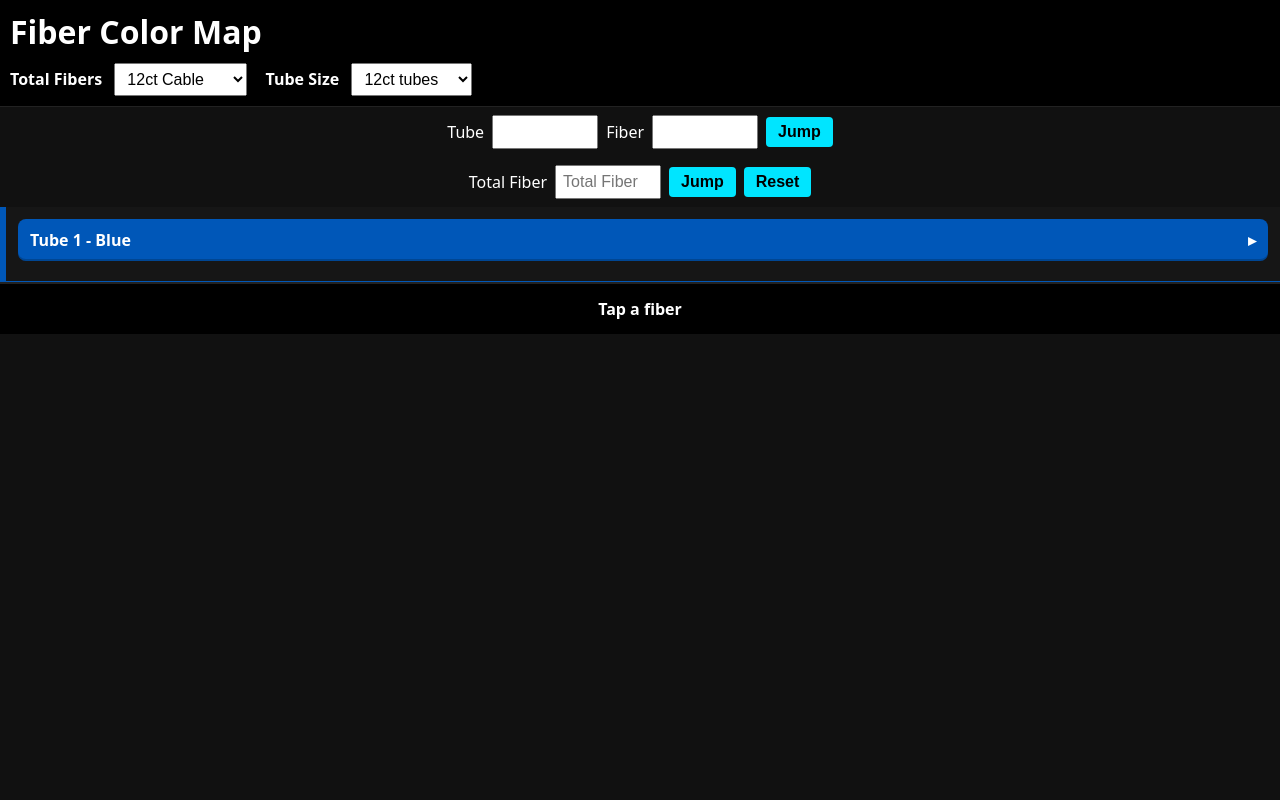
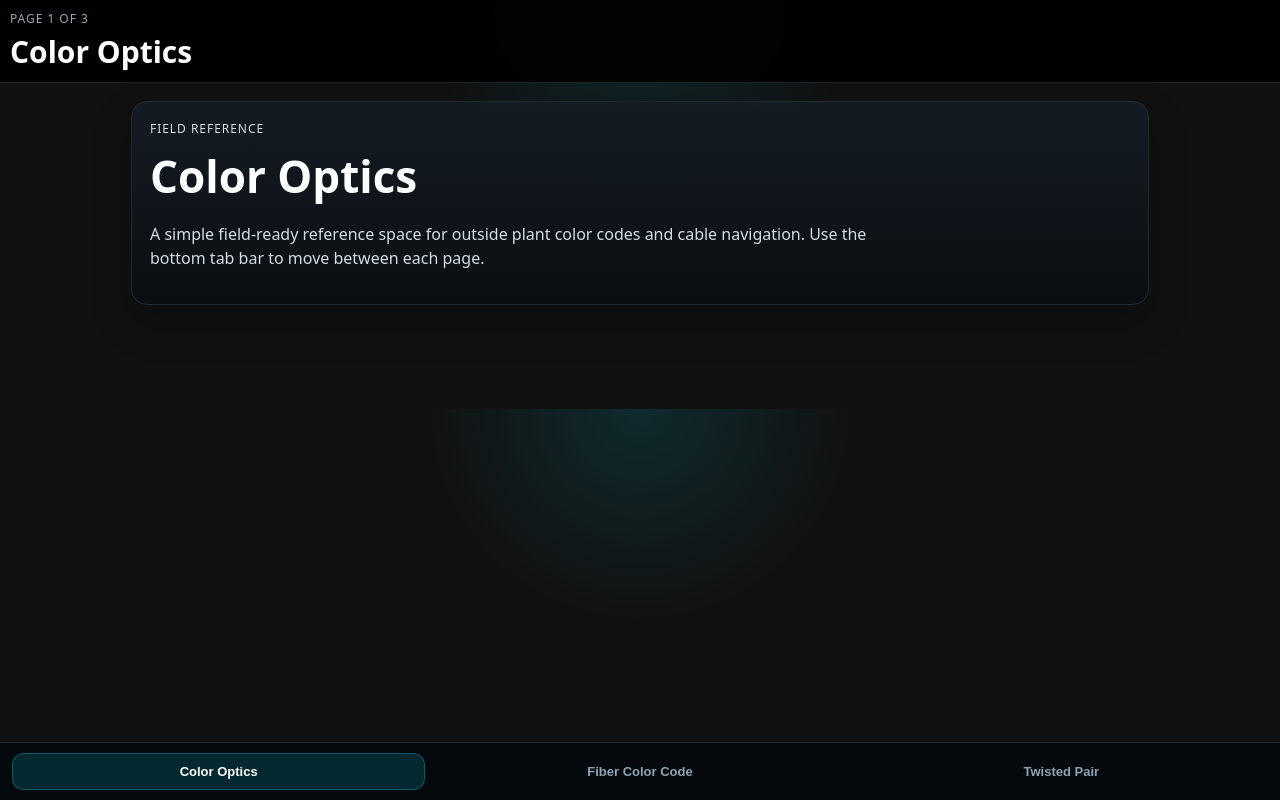
Before and after one commit to spencerward-bit/Fiber-CC, a plain HTML site: page index.html in a window 1280 px wide. Drawn offline with Linux system fonts and the light colour scheme.

Commit message:
Replace menu with bottom tabs

```diff
--- a/index.html
+++ b/index.html
@@ -9,9 +9,26 @@
 </head>
 <body>
 
-<header>
-  <h1>Fiber Color Map</h1>
+<header class="app-header">
+  <div class="app-header-copy">
+    <p id="page-kicker">Page 1 of 3</p>
+    <h1 id="page-title">Color Optics</h1>
+  </div>
+</header>
 
+<section class="page active" id="page-1">
+  <div class="hero-card">
+    <p class="hero-eyebrow">Field Reference</p>
+    <h2>Color Optics</h2>
+    <p>
+      A simple field-ready reference space for outside plant color codes and cable navigation.
+      Use the bottom tab bar to move between each page.
+    </p>
+  </div>
+</section>
+
+<section class="page" id="page-2">
+  <div class="tool-panel">
     <label for="fiber-count">Total Fibers</label>
     <select id="fiber-count">
       <option value="12">12ct Cable</option>
@@ -35,7 +52,7 @@
       <option value="144">144ct tubes</option>
       <option value="288">288ct tubes</option>
     </select>
-</header>
+  </div>
 
   <div id="quick-jump">
     <label for="jump-tube">Tube</label>
@@ -57,6 +74,23 @@
   <main id="fiber-map" aria-live="polite"></main>
 
   <div id="info-bar">Tap a fiber</div>
+</section>
+
+<section class="page" id="page-3">
+  <div class="hero-card">
+    <p class="hero-eyebrow">Coming Next</p>
+    <h2>Twisted Pair Color Code</h2>
+    <p>
+      This page is reserved for twisted pair color code references and tools.
+    </p>
+  </div>
+</section>
+
+<nav class="bottom-tabs" aria-label="Primary">
+  <button class="tab-btn active" type="button" data-page-target="page-1">Color Optics</button>
+  <button class="tab-btn" type="button" data-page-target="page-2">Fiber Color Code</button>
+  <button class="tab-btn" type="button" data-page-target="page-3">Twisted Pair</button>
+</nav>
 
 <script src="script.js"></script>
 
--- a/script.js
+++ b/script.js
@@ -36,10 +36,22 @@ const jumpBtn = document.getElementById("jump-btn");
 const jumpTotalInput = document.getElementById("jump-total");
 const jumpTotalBtn = document.getElementById("jump-total-btn");
 const resetBtn = document.getElementById("reset-btn");
+const pageTitle = document.getElementById("page-title");
+const pageKicker = document.getElementById("page-kicker");
+const pages = Array.from(document.querySelectorAll(".page"));
+const tabButtons = Array.from(document.querySelectorAll(".tab-btn"));
 const cableSizes = Array.from(fiberCountSelect.options).map(option => parseInt(option.value));
 const tubeSizes = Array.from(tubeSizeSelect.options).map(option => parseInt(option.value));
+const pageOrder = [
+  { id: "page-1", title: "Color Optics" },
+  { id: "page-2", title: "Fiber Color Code" },
+  { id: "page-3", title: "Twisted Pair Color Code" }
+];
+
+let currentPageId = "page-1";
 
 const defaultState = {
+  currentPage: "page-1",
   fiberCount: fiberCountSelect.value,
   tubeSize: tubeSizeSelect.value,
   jumpTube: "",
@@ -52,6 +64,7 @@ function getCurrentState() {
   const activeFiber = document.querySelector(".fiber.active");
 
   return {
+    currentPage: currentPageId,
     fiberCount: fiberCountSelect.value,
     tubeSize: tubeSizeSelect.value,
     jumpTube: jumpTubeInput.value,
@@ -82,6 +95,27 @@ function loadState() {
 
 function updateInfoBar(message = "Tap a fiber") {
   infoBar.textContent = message;
+}
+
+function setCurrentPage(pageId, shouldSave = true) {
+  const activePage = pageOrder.find(page => page.id === pageId) ?? pageOrder[0];
+  currentPageId = activePage.id;
+
+  pages.forEach(page => {
+    page.classList.toggle("active", page.id === activePage.id);
+  });
+
+  tabButtons.forEach(button => {
+    button.classList.toggle("active", button.dataset.pageTarget === activePage.id);
+  });
+
+  pageTitle.textContent = activePage.title;
+  pageKicker.textContent = `Page ${pageOrder.findIndex(page => page.id === activePage.id) + 1} of ${pageOrder.length}`;
+  document.title = activePage.title;
+
+  if (shouldSave) {
+    saveState();
+  }
 }
 
 function findSmallestSizeAtLeast(sizes, minimum) {
@@ -282,6 +316,7 @@ function restoreSavedSelection(selectedTotal) {
 function applyState(state) {
   const totalFibers = parseInt(state.fiberCount);
 
+  setCurrentPage(state.currentPage, false);
   fiberCountSelect.value = state.fiberCount;
   jumpTubeInput.value = state.jumpTube;
   jumpFiberInput.value = state.jumpFiber;
@@ -305,6 +340,12 @@ function resetApp() {
 }
 
 applyState(loadState());
+
+tabButtons.forEach(button => {
+  button.addEventListener("click", () => {
+    setCurrentPage(button.dataset.pageTarget);
+  });
+});
 
 fiberCountSelect.addEventListener("change", () => {
   const totalFibers = parseInt(fiberCountSelect.value);
--- a/style.css
+++ b/style.css
@@ -2,31 +2,117 @@
 body {
   margin: 0;
   font-family: system-ui, sans-serif;
-  background: #111;
+  background:
+    radial-gradient(circle at top, rgba(0, 229, 255, 0.12), transparent 28%),
+    #111;
   color: #fff;
 }
 
 /* ===== Header ===== */
-header {
+.app-header {
   position: sticky;
   top: 0;
-  background: #000;
+  background: rgba(0, 0, 0, 0.92);
+  backdrop-filter: blur(12px);
   z-index: 10;
   padding: 10px;
   border-bottom: 1px solid #222;
 }
 
-header h1 {
-  margin: 0 0 10px;
+.app-header-copy {
+  min-width: 0;
 }
 
-header label {
+#page-kicker {
+  margin: 0 0 4px;
+  font-size: 12px;
+  letter-spacing: 0.08em;
+  text-transform: uppercase;
+  color: #9aa7b2;
+}
+
+#page-title {
+  margin: 0;
+  font-size: clamp(22px, 3vw, 30px);
+}
+
+.page {
+  display: none;
+  padding: 18px 12px 92px;
+}
+
+.page.active {
+  display: block;
+}
+
+.hero-card,
+.tool-panel {
+  max-width: 980px;
+  margin: 0 auto 12px;
+  padding: 18px;
+  border: 1px solid #202830;
+  border-radius: 16px;
+  background: linear-gradient(180deg, rgba(20, 28, 36, 0.95), rgba(10, 14, 18, 0.95));
+  box-shadow: 0 18px 40px rgba(0, 0, 0, 0.22);
+}
+
+.bottom-tabs {
+  position: fixed;
+  left: 0;
+  right: 0;
+  bottom: 0;
+  display: grid;
+  grid-template-columns: repeat(3, 1fr);
+  gap: 8px;
+  padding: 10px 12px calc(10px + env(safe-area-inset-bottom, 0px));
+  background: rgba(5, 10, 14, 0.96);
+  border-top: 1px solid #1c2730;
+  backdrop-filter: blur(16px);
+  z-index: 20;
+}
+
+.tab-btn {
+  padding: 10px 8px;
+  border-radius: 12px;
+  background: transparent;
+  color: #8ea3b3;
+  border: 1px solid transparent;
+  font-size: 13px;
+  font-weight: 700;
+}
+
+.tab-btn.active {
+  background: rgba(0, 229, 255, 0.14);
+  color: #ffffff;
+  border-color: rgba(0, 229, 255, 0.28);
+}
+
+.hero-card h2 {
+  margin: 0 0 10px;
+  font-size: clamp(28px, 5vw, 44px);
+}
+
+.hero-card p {
+  max-width: 48rem;
+  color: #d4dde3;
+  line-height: 1.5;
+}
+
+.hero-eyebrow {
+  margin: 0 0 8px;
+  color: #00e5ff;
+  font-size: 12px;
+  letter-spacing: 0.08em;
+  text-transform: uppercase;
+}
+
+.tool-panel label {
   display: inline-block;
   margin: 0 8px 0 0;
   font-weight: 600;
 }
 
-header select {
+.tool-panel select {
   margin-right: 14px;
   padding: 6px 8px;
 }
@@ -245,23 +331,27 @@ button {
 }
 
 @media (max-width: 768px) {
-  header label,
-  header select {
+  .app-header {
+    padding: 10px 12px;
+  }
+
+  .tool-panel label,
+  .tool-panel select {
     display: block;
     width: 100%;
     margin-right: 0;
   }
 
-  header label {
+  .tool-panel label {
     margin: 0 0 6px;
   }
 
-  header select {
+  .tool-panel select {
     margin-bottom: 10px;
     box-sizing: border-box;
   }
 
-  header select:last-child {
+  .tool-panel select:last-child {
     margin-bottom: 0;
   }
 
@@ -296,6 +386,11 @@ button {
     font-size: 5px;
     bottom: 1px;
   }
+
+  .tab-btn {
+    font-size: 11px;
+    padding: 10px 6px;
+  }
 }
 
 /* ===== Info Bar ===== */
```
Lines whose indentation alone changed are shown as unchanged.
